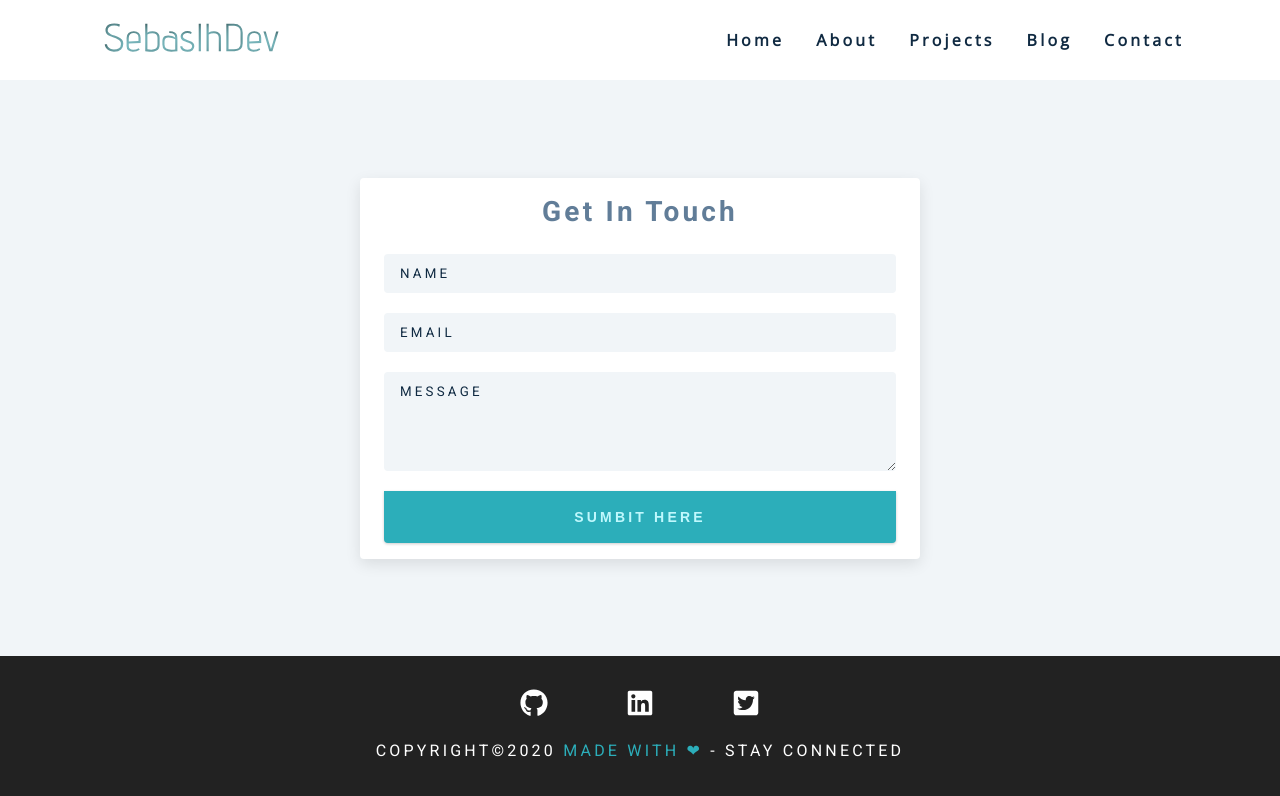
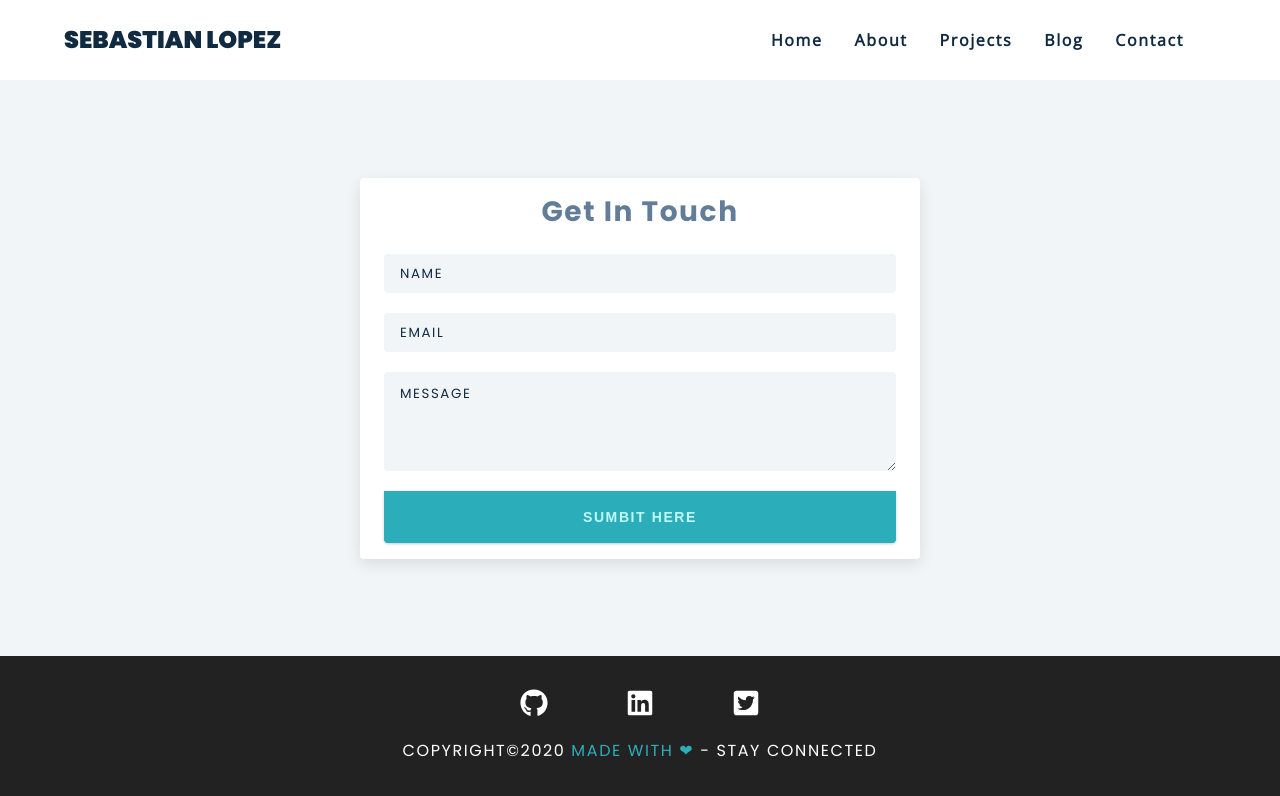
Before and after one commit to sebaslherrera/sebaslherrera, a Gatsby site: page /contact in a window 1280 px wide. Built offline with nearby package versions, Linux system fonts and the light colour scheme; Gatsby itself is replaced by a stand-in of ours.

Commit message:
Change typography and added navbar brand

```diff
--- a/gatsby-config.js
+++ b/gatsby-config.js
@@ -48,6 +48,10 @@ module.exports = {
           {
             family: `Open Sans`,
           },
+          {
+            family: `Poppins`,
+            variants: [`400`, `700`, `900`],
+          },
         ],
       },
     },
--- a/src/components/Navbar.js
+++ b/src/components/Navbar.js
@@ -1,13 +1,16 @@
 import React from "react"
-import logo from "../assets/logo.svg"
 import { FaAlignRight } from "react-icons/fa"
 import PageLinks from "../constants/links"
+import { Link } from "gatsby"
+
 const Navbar = ({ sideBarHandler }) => {
   return (
     <nav className="navbar">
       <div className="nav-center">
         <div className="nav-header">
-          <img src={logo} alt="logo" />
+          <Link to="/" className="navbar-brand">
+            Sebastian Lopez
+          </Link>
           <button type="button" className="toggle-btn" onClick={sideBarHandler}>
             <FaAlignRight></FaAlignRight>
           </button>
--- a/src/css/main.css
+++ b/src/css/main.css
@@ -3,7 +3,9 @@
 Fonts
 ===============
 */
-/* @import url("https://fonts.googleapis.com/css?family=Open+Sans|Roboto:400,700&display=swap"); */
+/* @import url("https://fonts.googleapis.com/css?family=Open+Sans|Roboto:400,700&display=swap");
+  Now we are using gatsby-plugin-prefetch-google-fonts on gatsby-config.js
+*/
 
 /*
 ===============
@@ -38,10 +40,10 @@ Variables
   --clr-red-dark: hsl(360, 67%, 44%);
   --clr-red-light: hsl(360, 71%, 66%);
   --clr-white: #fff;
-  --ff-primary: "Roboto", sans-serif;
+  --ff-primary: "Poppins", sans-serif;
   --ff-secondary: "Open Sans", sans-serif;
   --transition: all 0.3s linear;
-  --spacing: 0.2rem;
+  --spacing: 0.1rem; /* was 0.2rem */
   --radius: 0.25rem;
   --light-shadow: 0 5px 15px rgba(0, 0, 0, 0.1);
   --dark-shadow: 0 5px 15px rgba(0, 0, 0, 0.2);
@@ -1055,3 +1057,13 @@ Blog Template
 .error-container {
   margin: 5rem 0 5rem 0;
 }
+
+/* Logo style */
+.navbar-brand {
+  text-transform: uppercase;
+  font-weight: 900;
+  font-family: var(--ff-primary);
+  font-size: 1.5rem;
+  cursor: pointer;
+  color: var(--clr-grey-1);
+}
```
